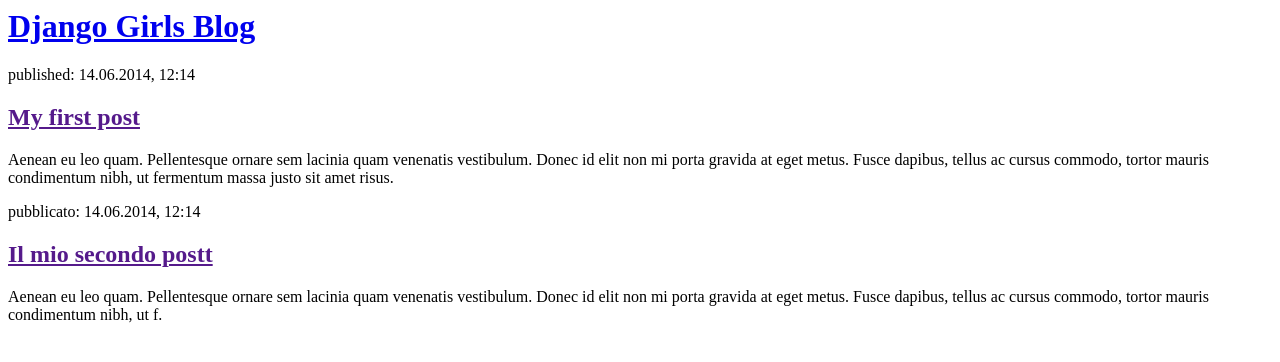
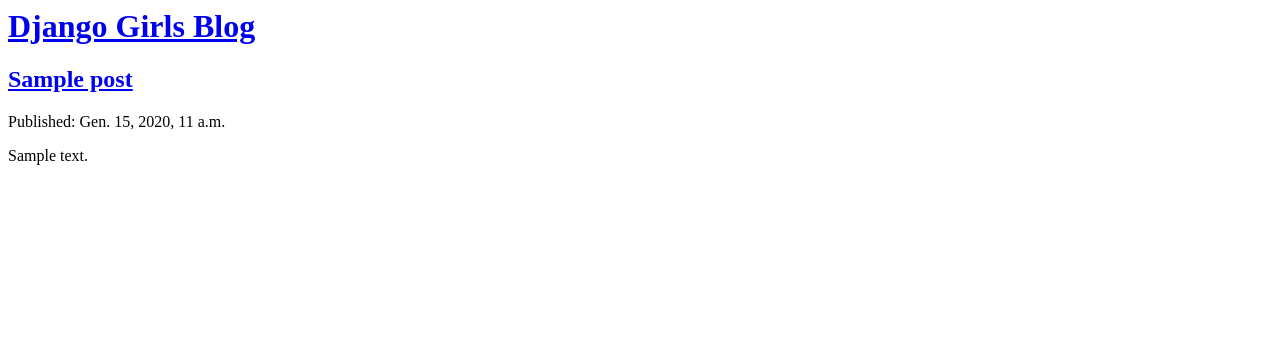
Before and after one commit to fgthct/il-mio-blog, a Django app: page / in a window 1280 px wide. Shown: the top 362 px of the page. Run offline with Django 3.2, Linux system fonts and the light colour scheme; tables that the repository leaves empty hold one stand-in row (values such as "Sample post").

Commit message:
Modified templates to display posts from database.

```diff
--- a/src/blog/templates/blog/post_list.html
+++ b/src/blog/templates/blog/post_list.html
@@ -5,18 +5,14 @@
     <body>
         <div>
             <h1><a href="/">Django Girls Blog</a></h1>
+            {% for post in posts %}
+                <a href="#"><h2>{{ post.title }}</h2></a>
+
+                <p>Published: {{ post.published_date }}</p>
+                <p>{{ post.text|linebreaksbr }}</p>
+
+            {% endfor %}
         </div>
 
-        <div>
-            <p>published: 14.06.2014, 12:14</p>
-            <h2><a href="">My first post</a></h2>
-            <p>Aenean eu leo quam. Pellentesque ornare sem lacinia quam venenatis vestibulum. Donec id elit non mi porta gravida at eget metus. Fusce dapibus, tellus ac cursus commodo, tortor mauris condimentum nibh, ut fermentum massa justo sit amet risus.</p>
-        </div>
-
-        <div>
-            <p>pubblicato: 14.06.2014, 12:14</p>
-            <h2><a href="">Il mio secondo postt</a></h2>
-            <p>Aenean eu leo quam. Pellentesque ornare sem lacinia quam venenatis vestibulum. Donec id elit non mi porta gravida at eget metus. Fusce dapibus, tellus ac cursus commodo, tortor mauris condimentum nibh, ut f.</p>
-        </div>
     </body>
 </html>
--- a/src/blog/views.py
+++ b/src/blog/views.py
@@ -1,9 +1,15 @@
 from django.shortcuts import render
+from .models import Post
+from django.utils import timezone
 
 
 def post_list(request):
-    return render(request, 'blog/post_list.html', {})
+    posts = Post.objects.filter(published_date__lte=timezone.now()).order_by('published_date')
+    # Post.objects.filter(published_date__lte=timezone.now()).order_by('published_date')
+    # posts = Post.objects.filter(published_date__lte=timezone.now()).order_by('published_date')
+
+    return render(request, 'blog/post_list.html', {'posts':posts})
 
 
-def home_view(request):
-    return render(request, 'blog/home_view.html', {})
+# def home_view(request):
+#     return render(request, 'blog/home_view.html', {})
```
